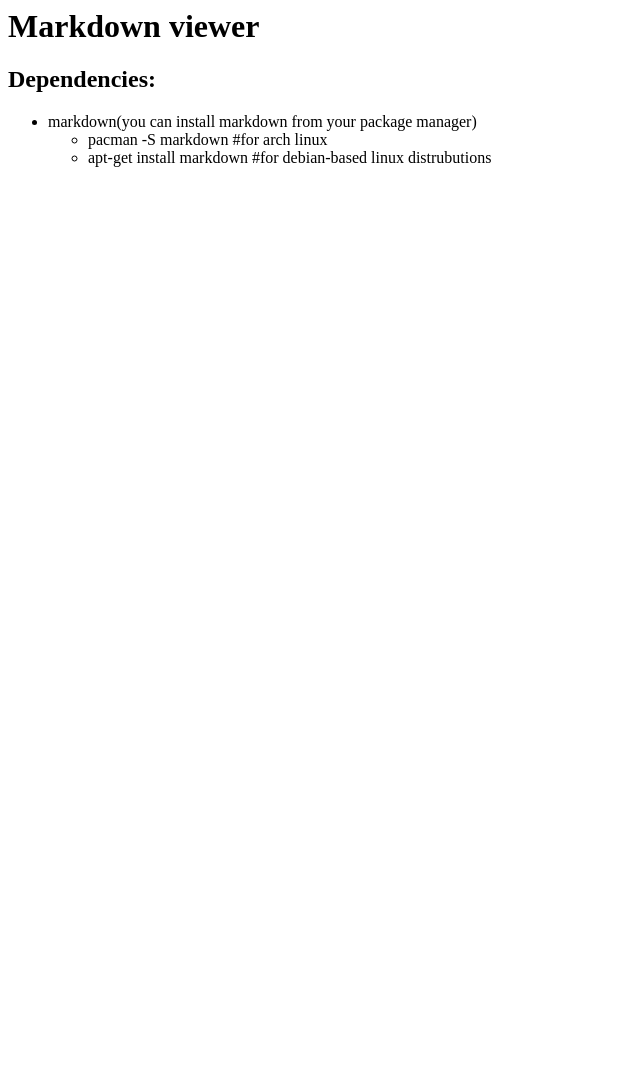
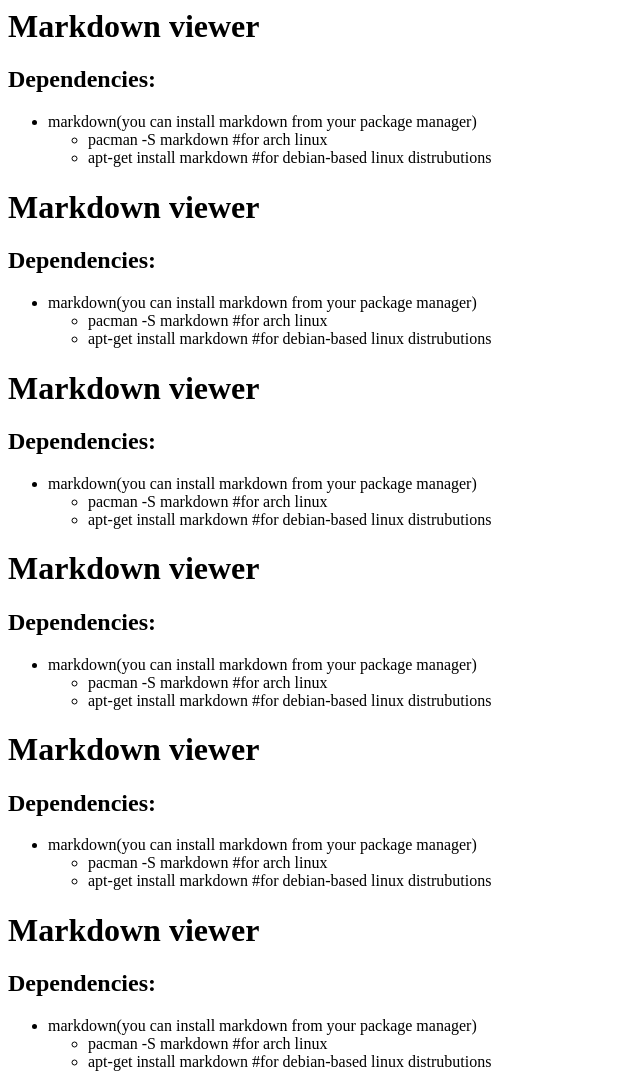
Before and after one commit to DovgaNik/markdown-viewer, a plain HTML site: page index.html in a window 1280 px wide. Shown: the whole page, without its empty margins (0-640 px from the left). Before the commit the page ends 800 px from the top, so only its background shows below. Drawn offline with Linux system fonts and the light colour scheme.

Commit message:
Written base functionality Now program runs as a cycle i Please enter the commit message for your changes. Lines starting

```diff
--- a/index.html
+++ b/index.html
@@ -11,3 +11,73 @@
 </ul>
 </li>
 </ul>
+
+<h1>Markdown viewer</h1>
+
+<h2>Dependencies:</h2>
+
+<ul>
+<li>markdown(you can install markdown from your package manager)
+
+<ul>
+<li>pacman -S markdown #for arch linux</li>
+<li>apt-get install markdown #for debian-based linux distrubutions</li>
+</ul>
+</li>
+</ul>
+
+<h1>Markdown viewer</h1>
+
+<h2>Dependencies:</h2>
+
+<ul>
+<li>markdown(you can install markdown from your package manager)
+
+<ul>
+<li>pacman -S markdown #for arch linux</li>
+<li>apt-get install markdown #for debian-based linux distrubutions</li>
+</ul>
+</li>
+</ul>
+
+<h1>Markdown viewer</h1>
+
+<h2>Dependencies:</h2>
+
+<ul>
+<li>markdown(you can install markdown from your package manager)
+
+<ul>
+<li>pacman -S markdown #for arch linux</li>
+<li>apt-get install markdown #for debian-based linux distrubutions</li>
+</ul>
+</li>
+</ul>
+
+<h1>Markdown viewer</h1>
+
+<h2>Dependencies:</h2>
+
+<ul>
+<li>markdown(you can install markdown from your package manager)
+
+<ul>
+<li>pacman -S markdown #for arch linux</li>
+<li>apt-get install markdown #for debian-based linux distrubutions</li>
+</ul>
+</li>
+</ul>
+
+<h1>Markdown viewer</h1>
+
+<h2>Dependencies:</h2>
+
+<ul>
+<li>markdown(you can install markdown from your package manager)
+
+<ul>
+<li>pacman -S markdown #for arch linux</li>
+<li>apt-get install markdown #for debian-based linux distrubutions</li>
+</ul>
+</li>
+</ul>
```
Also changed, not shown: 1 other file.
